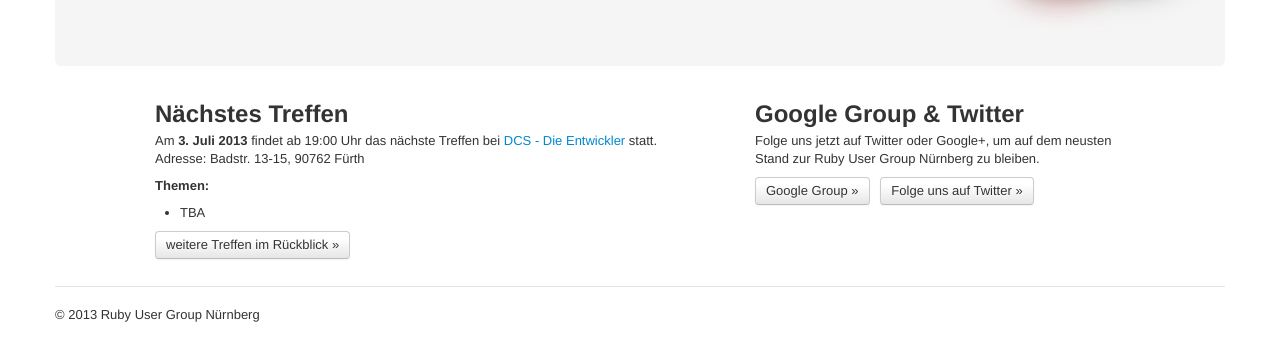
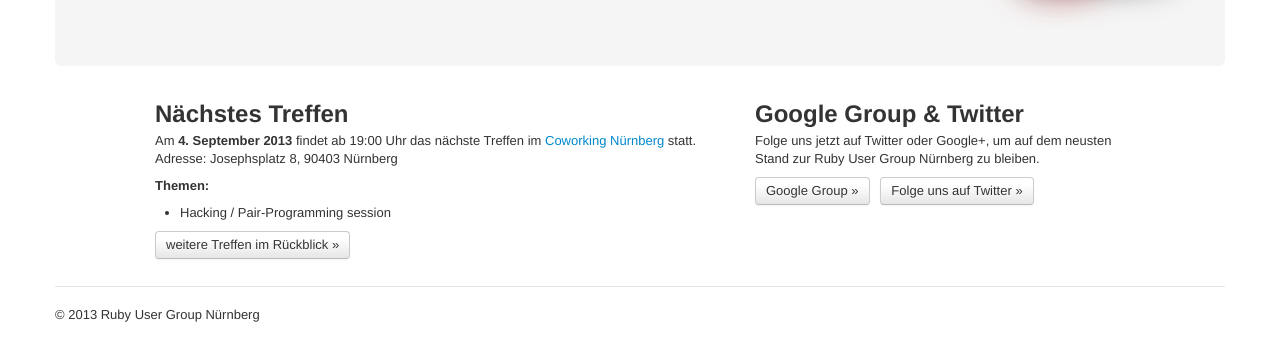
Before and after one commit to rug-n/rug-n.github.com, a plain HTML site: page index.html in a window 1280 px wide. Shown: the part 283-644 px from the top of the page. Drawn offline with Linux system fonts and the light colour scheme.

Commit message:
September date added

```diff
--- a/index.html
+++ b/index.html
@@ -64,15 +64,16 @@
        <div class="span6">
           <h2>Nächstes Treffen</h2>
           <p>
-            Am <b>3. Juli 2013</b> findet ab 19:00 Uhr das nächste Treffen bei
-            <a href="http://www.dcs-fuerth.de/">DCS - Die Entwickler</a> statt.
+            Am <b>4. September 2013</b> findet ab 19:00 Uhr das nächste Treffen
+            im <a href="http://www.coworking-nuernberg.de/">Coworking Nürnberg</a>
+            statt.
             </br>
-            Adresse: Badstr. 13-15, 90762 Fürth
+            Adresse: Josephsplatz 8, 90403 Nürnberg
           </p>
           <p>
             <b>Themen:</b>
             <ul>
-              <li>TBA</li>
+              <li>Hacking / Pair-Programming session</li>
             </ul>
           </p>
           <p><a class="btn" href="history.html">weitere Treffen im Rückblick &raquo;</a></p>
```
Also changed, not shown: history.html (+11 -1 lines).
